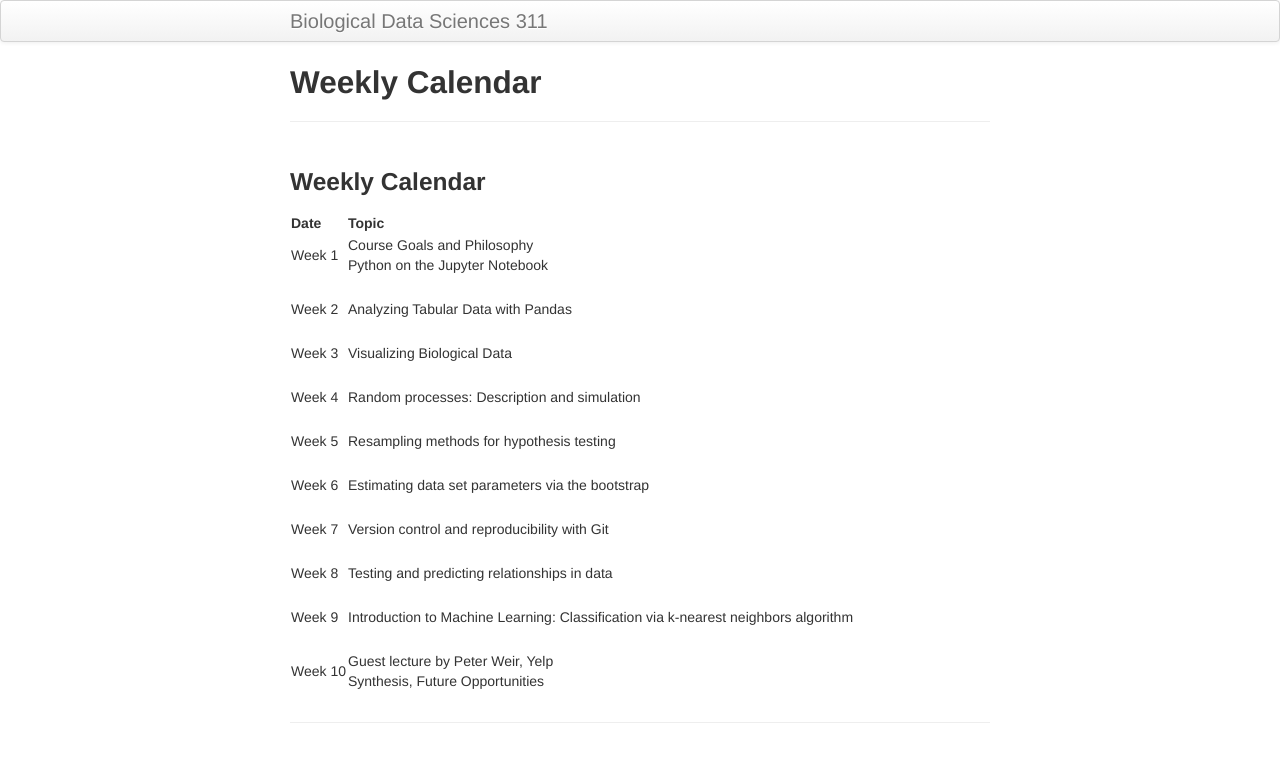
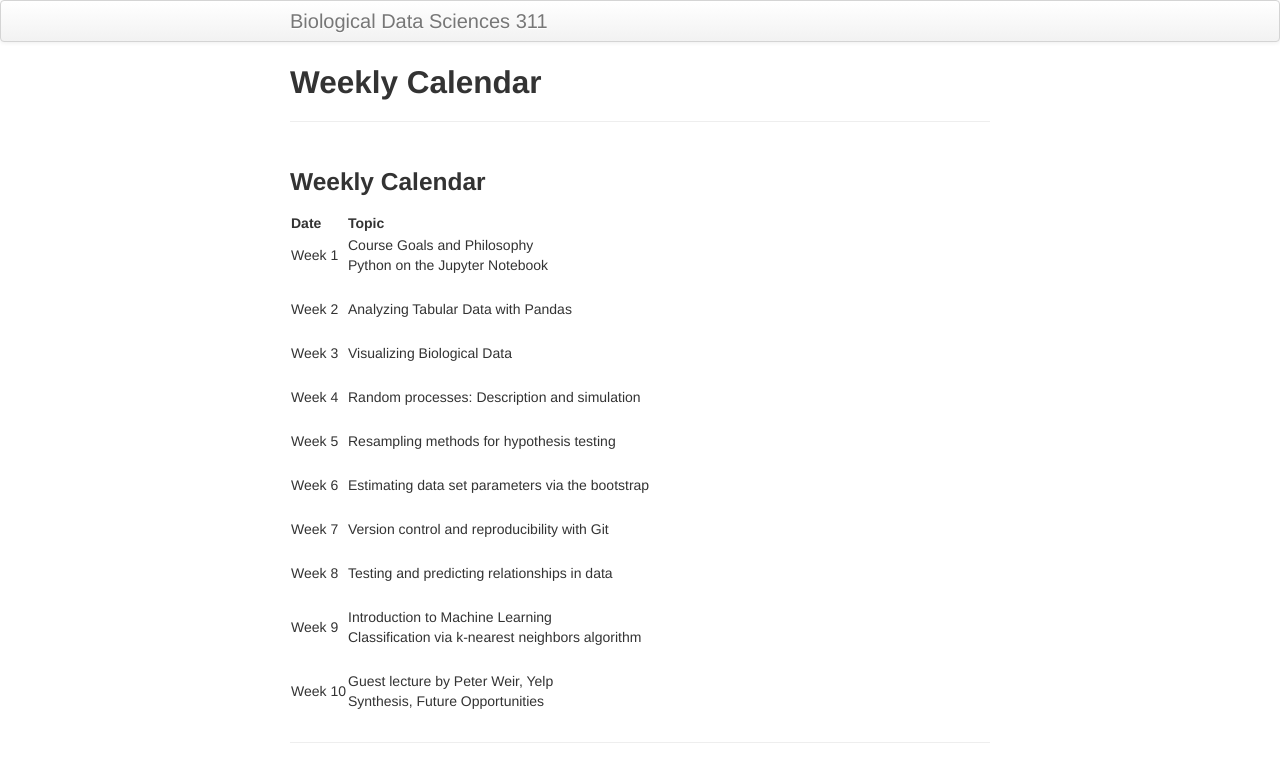
Before and after one commit to timothylwarren/bds311-sp21, a Jekyll site: the page built from calendar.md, in a window 1280 px wide. Shown: the top 782 px of the page. Built offline with Jekyll 4.4.1, drawn with Linux system fonts in a browser that asks for light colours; our own code applies the rules of GitHub Pages for plain Markdown files.

```diff
--- a/calendar.md
+++ b/calendar.md
@@ -18,6 +18,6 @@
 |     |    |     |      |
 | Week 8  | Testing and predicting relationships in data|
 |     |    |     |      |
-| Week 9 | Introduction to Machine Learning: Classification via k-nearest neighbors algorithm|
+| Week 9 | Introduction to Machine Learning <br>Classification via k-nearest neighbors algorithm|
 |     |    |     |      |
 | Week 10| Guest lecture by Peter Weir, Yelp <br>Synthesis, Future Opportunities   |
```
